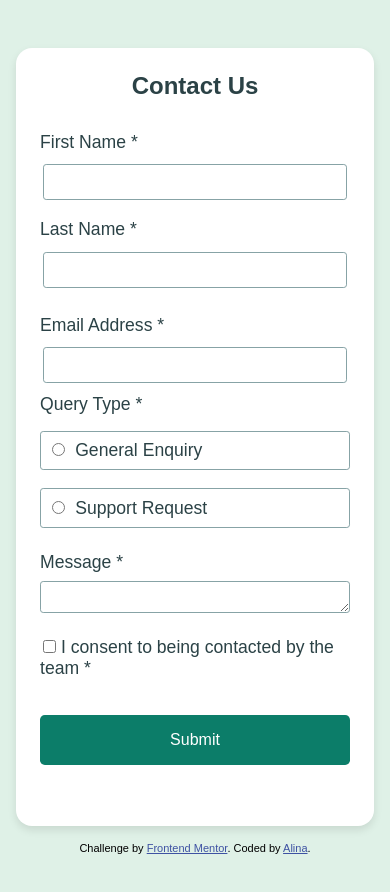
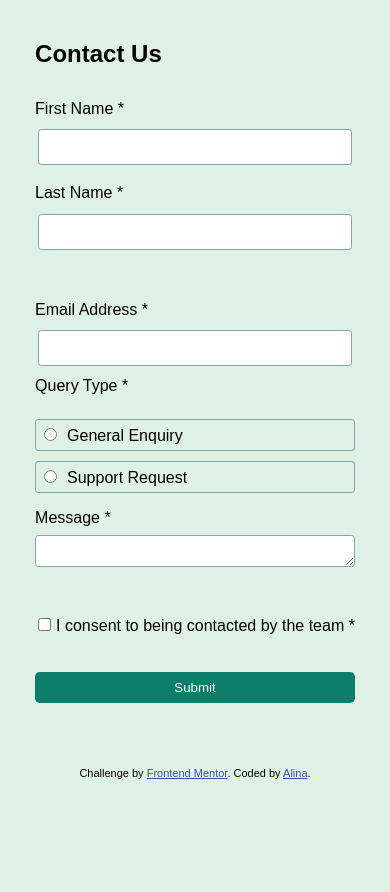
Before and after one commit to lina98st/contact-form, a React (Vite) app: page / in a window 390 px wide. Shown: the top 892 px of the page. After the commit the page ends 844 px from the top, so only its background shows below. Built offline with nearby package versions, Linux system fonts and the light colour scheme; a web font is replaced by a local one.

Commit message:
added project pictures

```diff
--- a/src/App.css
+++ b/src/App.css
@@ -42,15 +42,13 @@ body {
 }
 
 form {
-  margin: 5rem;
+  display: flex;
+  flex-direction: column;
+  margin: 5rem auto;
   padding: 1.5rem;
   border-radius: 1rem;
-  background-color: var(--white);
-  color: var(--grey-900);
-  font-size: 16px;
   max-width: 1440px;
-  box-shadow: 0 4px 8px rgba(0, 0, 0, 0.1);
-  width: 80%;
+  width: 80%; /* Desktop-Breite */
 }
 
 div input {
@@ -206,126 +204,52 @@ input {
 
 /*Mobile Ansicht*/
 
+/* Ab 768px (Standard-Smartphones) */
 @media (max-width: 768px) {
-  body {
-    display: flex;
-    flex-direction: column;
-    align-items: center;
-    padding: 2rem 1rem;
-  }
-
   form {
     margin: 1rem auto;
     padding: 1.5rem;
+    max-width: 400px;
     width: 100%;
-    max-width: 400px; /* Breiter für Standard-Smartphones */
-  }
-
-  h2 {
-    font-size: 1.5rem;
-    text-align: center;
   }
 
   .form-row {
-    flex-direction: column; /* Elemente untereinander */
+    flex-direction: column;
     gap: 1rem;
   }
 
-  .form-group,
-  .mailField,
-  .message-container,
-  .RadioStyle,
-  .button-container {
+  .form-group, .mailField, .message-container, .RadioStyle, .button-container {
     flex-direction: column;
-    width: 100%; /* Volle Breite */
+    width: 100%;
+  }
+}
+
+/* Ab 380px (Kleine Smartphones) */
+@media (max-width: 380px) {
+  form {
+    margin: 0.5rem auto;
+    padding: 1rem;
+    max-width: 360px;
+    width: 100%;
+  }
+
+  .form-row {
+    flex-direction: column;
+    gap: 0.5rem;
+  }
+
+  .form-group, .mailField, .message-container, .RadioStyle, .button-container {
+    flex-direction: column;
+    width: 100%;
   }
 
   textarea#message {
-    height: 6rem; /* Mittelgroße Textarea-Höhe */
-  }
-
-  .radio-container {
-    width: 100%; /* Radio-Buttons über die gesamte Breite */
-    padding: 0.5rem;
-    margin-bottom: 0.5rem;
+    height: 5rem;
   }
 
   button {
-    width: 100%; /* Button in voller Breite */
-    margin: 0.8rem 0;
-    padding: 1rem;
-    font-size: 1rem;
-  }
-
-  label {
-    font-size: 1.1rem;
-    margin-bottom: 0.5rem;
-  }
-
-  .error {
-    font-size: 0.85rem;
-    margin-top: 0.3rem;
-  }
-}
-
-@media (max-width: 375px) {
-  body {
-    display: flex;
-    flex-direction: column;
-    align-items: center;
-    padding: 1rem;
-  }
-
-  form {
-    margin: 0.5rem;
-    padding: 1rem;
     width: 100%;
-    max-width: 360px; /* Passend für kleine Geräte */
-  }
-
-  h2 {
-    font-size: 1.25rem;
-    text-align: center;
-  }
-
-  .form-row {
-    flex-direction: column; /* Elemente untereinander */
-    gap: 0.5rem;
-  }
-
-  .form-group,
-  .mailField,
-  .message-container,
-  .RadioStyle,
-  .button-container {
-    flex-direction: column;
-    width: 100%; /* Volle Breite */
-  }
-
-  textarea#message {
-    height: 5rem; /* Kleinere Textarea-Höhe */
-  }
-
-  .radio-container {
-    width: 100%; /* Radio-Buttons über die gesamte Breite */
-    padding: 0.3rem;
-    margin-bottom: 0.3rem;
-  }
-
-  button {
-    width: 100%; /* Button in voller Breite */
-    margin: 0.5rem 0; /* Mehr Abstand zwischen Buttons */
     padding: 0.8rem;
     font-size: 0.9rem;
   }
-
-  label {
-    font-size: 1rem;
-    margin-bottom: 0.3rem;
-  }
-
-  .error {
-    font-size: 0.75rem;
-    margin-top: 0.2rem;
-  }
 }
```
